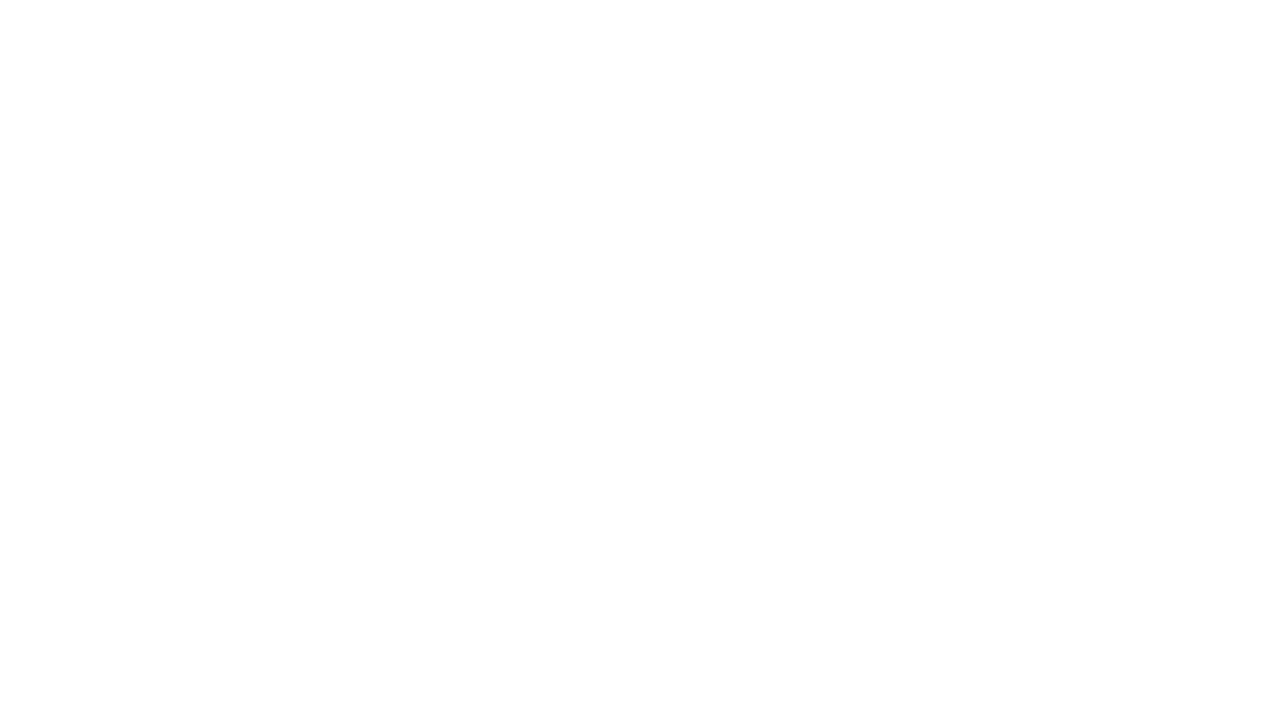
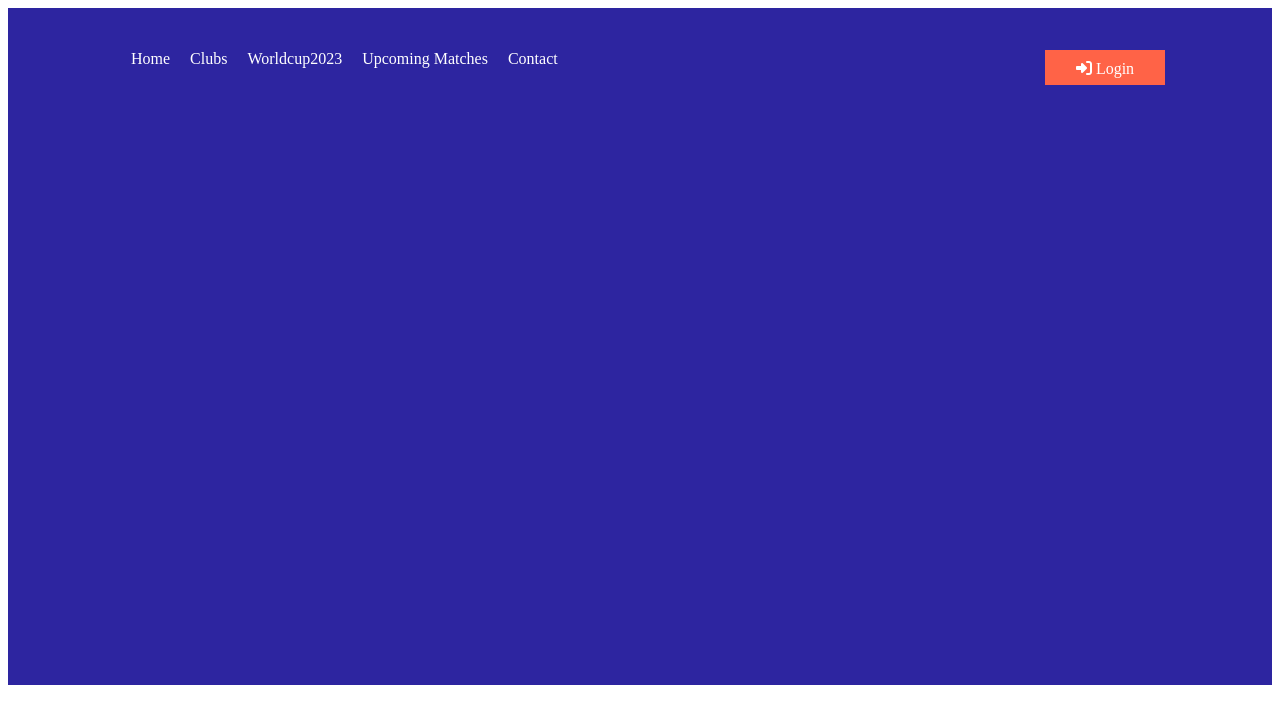
Before and after one commit to md-helal-uddin/footbal11, a plain HTML site: page index.html in a window 1280 px wide. Drawn offline with Linux system fonts and the light colour scheme.

Commit message:
Navber complete

```diff
--- a/index.html
+++ b/index.html
@@ -4,9 +4,28 @@
     <meta charset="UTF-8">
     <meta http-equiv="X-UA-Compatible" content="IE=edge">
     <meta name="viewport" content="width=device-width, initial-scale=1.0">
-    <title>Document</title>
+    <!-- Stylesheet -->
+    <link rel="stylesheet" href="style.css">
+    <!-- font awesomw -->
+    <script src="https://kit.fontawesome.com/0cc8a56ba9.js" crossorigin="anonymous"></script>
+    <title>Football</title>
 </head>
 <body>
+    <header>
+        <nav>
+            <div class="menu">
+                <a href="">Home</a>
+                <a href="">Clubs</a>
+                <a href="">Worldcup2023</a>
+                <a href="">Upcoming Matches</a>
+                <a href="">Contact</a>
+            </div>
+            <div class="menu" id="hightlight">
+                <i class="fas fa-sign-in-alt filled"></i>
+                <span>Login</span>
+            </div>
 
+        </nav>
+    </header>
 </body>
 </html>
--- a/style.css
+++ b/style.css
@@ -0,0 +1,36 @@
+/* Nav bar style */
+header{
+    display: flex;
+    width: 100%;
+    height: 677px;
+    background-color: #2D25A0;
+    justify-content: center;
+}
+nav{
+    width: 1050px;
+    display: flex;
+    justify-content: space-between;
+}
+.menu{
+    margin-top: 42px;
+    font-size: 16px;
+}
+.menu a{
+    text-decoration: none;
+    color: white;
+    font-weight: 500;
+    margin-left: 16px;
+
+}
+.filled,  span{
+    color: white;
+
+}
+#hightlight{
+    background-color: tomato;
+    height: 15px;
+    width: 100px;
+    text-align: center;
+    padding: 10px;
+}
+/* Navber style end */
```
